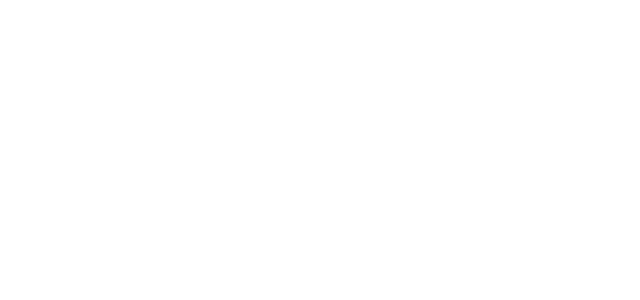
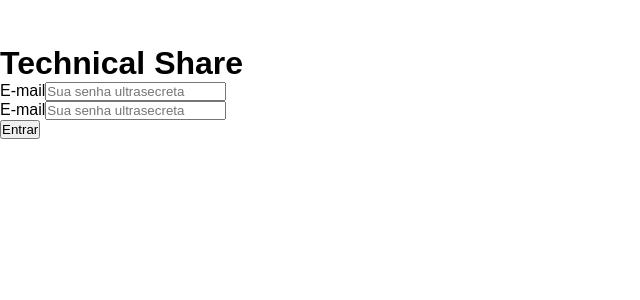
Before and after one commit to Squad-19-Hackathon-FCamara/technical-share-s19, a React (Create React App) app in the folder technical-share-s19/: page /login in a window 1280 px wide. Shown: the top 300 px of the page, without its empty margins (0-640 px from the left). Built offline with nearby package versions, Linux system fonts and the light colour scheme; a small style sheet from the web is missing.

Commit message:
criação pág inicial de login e configurando a rota

```diff
--- a/technical-share-s19/src/App.jsx
+++ b/technical-share-s19/src/App.jsx
@@ -1,6 +1,7 @@
 import React from 'react'
 import { Route } from 'react-router-dom'
 import Home from './pages/Home'
+import Login from './pages/Login'
 import Profile from './pages/Profile'
 import './App.css'
 import Chat from './pages/Chat'
@@ -10,6 +11,9 @@
     <div>
       <Route path="/home">
         <Home />
+      </Route>
+      <Route path="/login">
+        <Login />
       </Route>
       <Route path="/profile/">
         <Profile />
--- /dev/null
+++ b/technical-share-s19/src/pages/Login/index.jsx
@@ -0,0 +1,28 @@
+import React from "react"
+import { FormBtn, FormLogin, HeaderTitle, InputLabel, InputLogin } from "./styles"
+
+const Login = () => {
+  return (
+    <div>
+      <div>
+        <HeaderTitle>Technical Share</HeaderTitle>
+
+        <FormLogin>
+          <div>
+            <InputLabel placeholder="Seu email da empresa">E-mail</InputLabel>
+            <InputLogin placeholder="Sua senha ultrasecreta"></InputLogin>
+          </div>
+
+          <div>
+            <InputLabel placeholder="Seu email da empresa">E-mail</InputLabel>
+            <InputLogin placeholder="Sua senha ultrasecreta"></InputLogin>
+          </div>
+
+          <FormBtn>Entrar</FormBtn>
+        </FormLogin>
+      </div>
+    </div>
+  )
+}
+
+export default Login
--- /dev/null
+++ b/technical-share-s19/src/pages/Login/styles.js
@@ -0,0 +1,21 @@
+import styled from 'styled-components'
+
+export const HeaderTitle = styled.h1`
+  padding-top: 2.813rem;
+`
+
+export const FormLogin = styled.form`
+
+`
+
+export const InputLabel = styled.label`
+
+`
+
+export const InputLogin = styled.input`
+
+`
+
+export const FormBtn = styled.button`
+
+`
```
